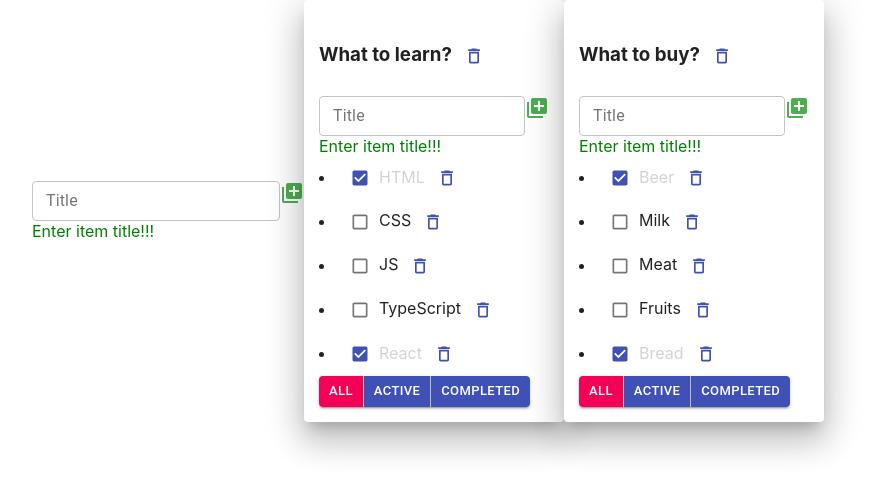
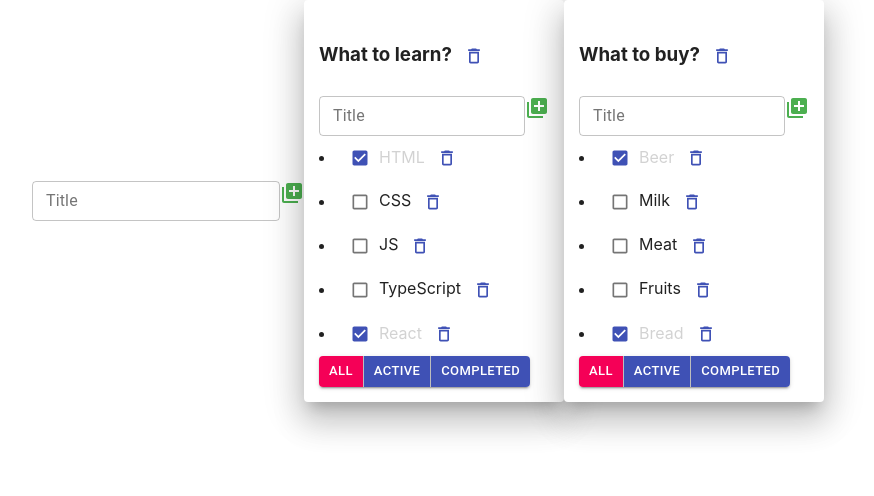
Before and after one commit to SRGREEN90/New-Todo-List, a React (Create React App) app: page / in a window 1280 px wide. Shown: the top 496 px of the page, without its empty margins (212-1086 px from the left). Built offline with nearby package versions, Linux system fonts and the light colour scheme.

Commit message:
'added refactoring to AddItemForm.tsx'

```diff
--- a/src/components/AddItemForm.tsx
+++ b/src/components/AddItemForm.tsx
@@ -30,13 +30,9 @@ const AddItemForm: FC<AddItemFormPropsType> = (props) => {
             addItemTitle()
         }
     }
-    const errorMessage = error
-        ? <div style={{color: 'red'}}> Title is required!!!</div>
-        : <div style={{color: 'green'}}>Enter item title!!!</div>
-    const errorClass = error ? s.error : ''
+
     return<div >
         <div className={s.add}>
-
             <TextField
                 value={title}
                 onKeyPress={onKeyPressHandler}
@@ -44,21 +40,39 @@ const AddItemForm: FC<AddItemFormPropsType> = (props) => {
                 variant={"outlined"}
                 label={"Title"}
                 size={"small"}
+                error={error}
+                helperText={error && "Title is required!"}
             />
-
-            {/*<input*/}
-            {/*    value={title}*/}
-            {/*    onKeyPress={onKeyPressHandler}*/}
-            {/*    onChange={onChangeTitle}*/}
-            {/*    className={errorClass}*/}
-            {/*/>*/}
-            <LibraryAdd style={{ color: green[500] }}  onClick={addItemTitle}>+</LibraryAdd>
+            <LibraryAdd
+                style={{ color: green[500] }}
+                onClick={addItemTitle}>+
+            </LibraryAdd>
         </div>
-
-            {errorMessage}
+    </div>
+}
+export default AddItemForm
 
 
-    </div>
-}
 
-export default AddItemForm
+
+
+
+
+
+
+
+
+
+// const errorMessage = error
+//     ? <div style={{color: 'red'}}> Title is required!!!</div>
+//     : <div style={{color: 'green'}}>Enter item title!!!</div>
+// const errorClass = error ? s.error : ''
+
+{/*<input*/}
+{/*    value={title}*/}
+{/*    onKeyPress={onKeyPressHandler}*/}
+{/*    onChange={onChangeTitle}*/}
+{/*    className={errorClass}*/}
+{/*/>*/}
+
+{/*{errorMessage}*/}
```
